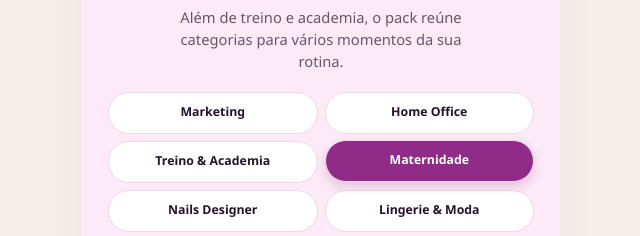
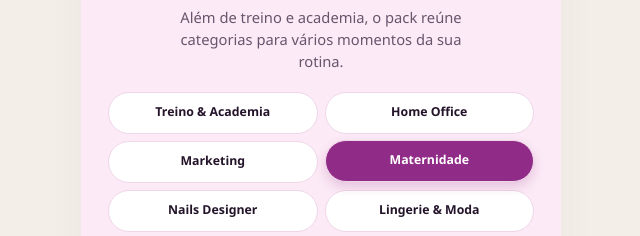
Before and after one commit to miqueiasr4349/pack-figurinhas, a plain HTML site: page dist/academia.html in a window 1280 px wide. Shown: the part 4829-5065 px from the top of the page, 319-959 px from the left. Drawn offline with Linux system fonts and the light colour scheme.

Commit message:
Ajusta a página de treino e endereço canônico

```diff
--- a/dist/academia.html
+++ b/dist/academia.html
@@ -2,7 +2,7 @@
 <html lang="pt-BR">
 <head>
   <meta charset="utf-8">
-  <link rel="canonical" href="https://altaoffice.com.br/pack-figurinhas/academia.html">
+  <link rel="canonical" href="https://altaoffice.com.br/pack-figurinhas/academia">
   <script src="tracking.js" defer></script>
   <meta name="viewport" content="width=device-width, initial-scale=1">
   <meta name="theme-color" content="#fff4fb">
@@ -165,9 +165,9 @@
       <h2 id="categorias">Encontre a figurinha para seu treino</h2>
       <p class="section-copy">Além de treino e academia, o pack reúne categorias para vários momentos da sua rotina.</p>
       <ul class="tags">
-        <li><button type="button" aria-pressed="true" data-example="Novidade no ar!">Marketing</button></li>
+        <li><button type="button" aria-pressed="true" data-example="Treino de hoje feito!">Treino &amp; Academia</button></li>
         <li><button type="button" aria-pressed="false" data-example="Meu cantinho de trabalho">Home Office</button></li>
-        <li><button type="button" aria-pressed="false" data-example="Treino de hoje feito!">Treino &amp; Academia</button></li>
+        <li><button type="button" aria-pressed="false" data-example="Novidade no ar!">Marketing</button></li>
         <li><button type="button" aria-pressed="false" data-example="Rotina de mãe">Maternidade</button></li>
         <li><button type="button" aria-pressed="false" data-example="Unhas da semana">Nails Designer</button></li>
         <li><button type="button" aria-pressed="false" data-example="Look de hoje">Lingerie &amp; Moda</button></li>
@@ -188,7 +188,7 @@
       </ul>
       <div class="niche-sample">
         <span>IDEIA PARA O STORY</span>
-        <strong id="niche-example">“Novidade no ar!”</strong>
+        <strong id="niche-example">“Treino de hoje feito!”</strong>
       </div>
     </section>
 
```
